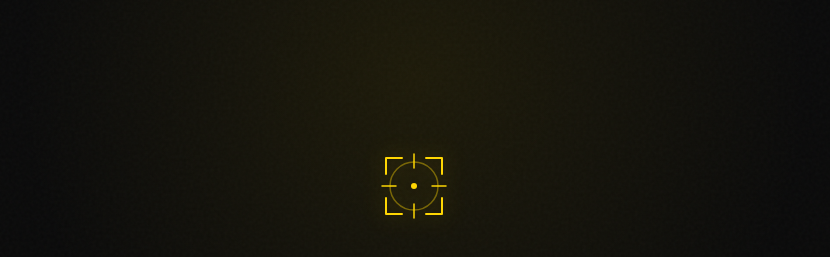
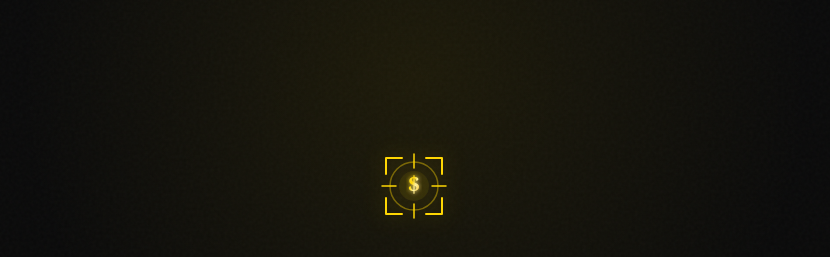
Before and after one commit to rogergrubb/point-and-profit, a Next.js app: page / in a window 1280 px wide. Shown: the top 257 px of the page, without its empty margins (226-1056 px from the left). Built offline with nearby package versions, Linux system fonts and the light colour scheme.

Commit message:
Update crosshair with shiny gold dollar sign

```diff
--- a/app/page.js
+++ b/app/page.js
@@ -5,8 +5,23 @@ export default function Home() {
       <section className="hero">
         <div className="crosshair">
           <svg viewBox="0 0 80 80" fill="none" xmlns="http://www.w3.org/2000/svg">
+            <defs>
+              <linearGradient id="dollarShine" x1="0%" y1="0%" x2="100%" y2="100%">
+                <stop offset="0%" stopColor="#FFE566" />
+                <stop offset="40%" stopColor="#FFD700" />
+                <stop offset="60%" stopColor="#FFF2A0" />
+                <stop offset="100%" stopColor="#FFB800" />
+              </linearGradient>
+              <filter id="dollarGlow">
+                <feGaussianBlur stdDeviation="2" result="blur" />
+                <feMerge>
+                  <feMergeNode in="blur" />
+                  <feMergeNode in="SourceGraphic" />
+                </feMerge>
+              </filter>
+            </defs>
             <circle cx="40" cy="40" r="24" stroke="#FFD700" strokeWidth="1.5" opacity="0.4" />
-            <circle cx="40" cy="40" r="3" fill="#FFD700" />
+            <circle cx="40" cy="40" r="15" fill="#FFD700" opacity="0.08" />
             <line x1="40" y1="8" x2="40" y2="22" stroke="#FFD700" strokeWidth="1.5" strokeLinecap="round" />
             <line x1="40" y1="58" x2="40" y2="72" stroke="#FFD700" strokeWidth="1.5" strokeLinecap="round" />
             <line x1="8" y1="40" x2="22" y2="40" stroke="#FFD700" strokeWidth="1.5" strokeLinecap="round" />
@@ -15,6 +30,7 @@ export default function Home() {
             <path d="M52 12H68V28" stroke="#FFD700" strokeWidth="2" strokeLinecap="round" strokeLinejoin="round" />
             <path d="M68 52V68H52" stroke="#FFD700" strokeWidth="2" strokeLinecap="round" strokeLinejoin="round" />
             <path d="M28 68H12V52" stroke="#FFD700" strokeWidth="2" strokeLinecap="round" strokeLinejoin="round" />
+            <text x="40" y="46" textAnchor="middle" fontFamily="Georgia, serif" fontWeight="bold" fontSize="22" fill="url(#dollarShine)" filter="url(#dollarGlow)">$</text>
           </svg>
         </div>
 
```
